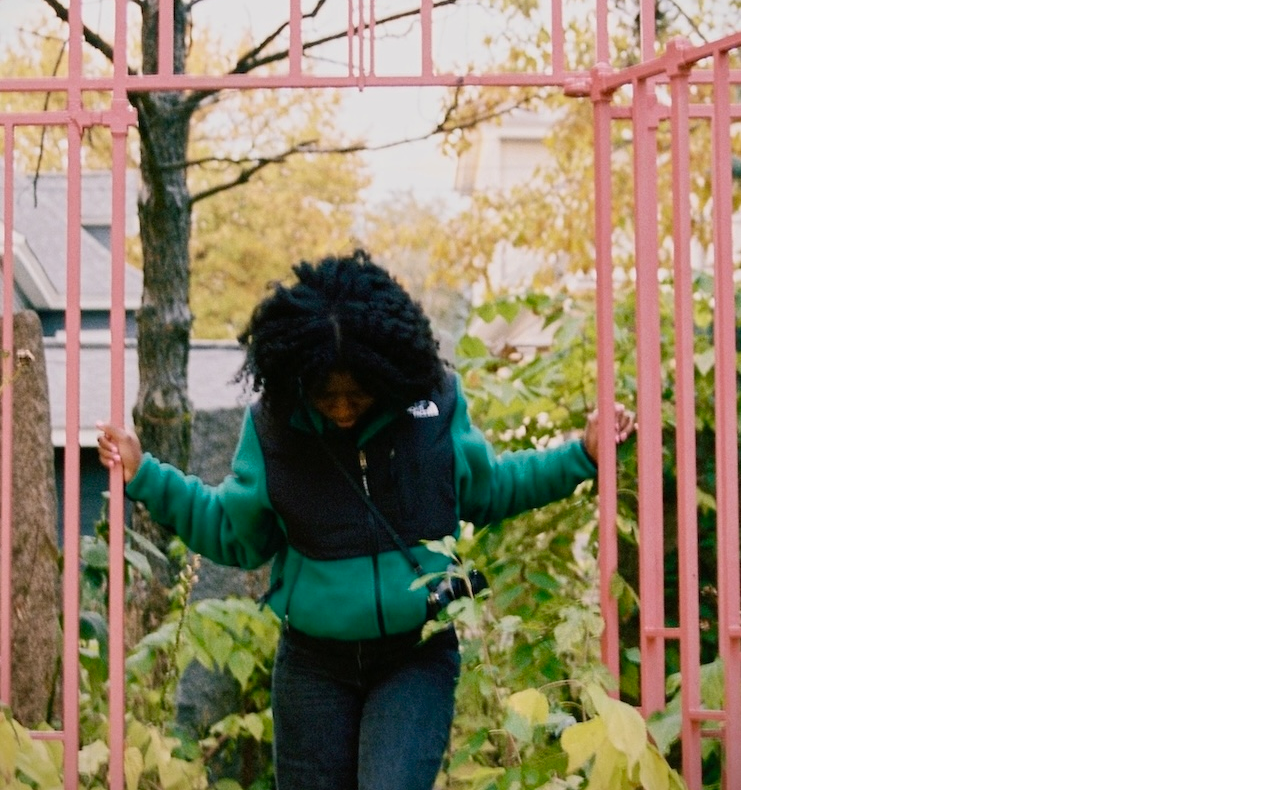
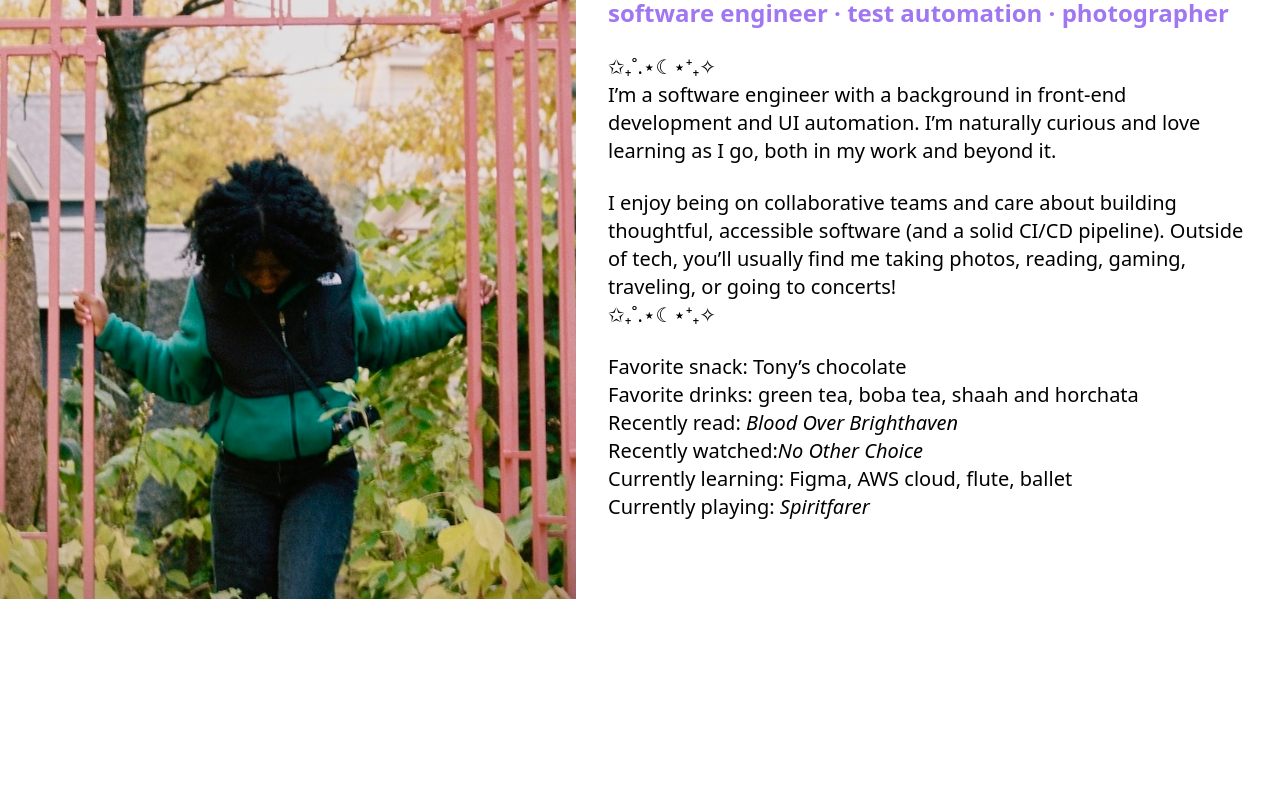
Before and after one commit to cillacodes/pg-portfolio-site, a website: page index.html in a window 1280 px wide. Shown: the part 201-991 px from the top of the page. After the commit the page ends 800 px from the top, so only its background shows below. Drawn offline with Linux system fonts and the light colour scheme.

Commit message:
add custom colors and style

```diff
--- a/index.html
+++ b/index.html
@@ -1,53 +1,72 @@
-<!DOCTYPE html>
+<!doctype html>
 <htmnl>
   <head>
-        <meta charset="UTF-8">
-         <meta name="viewport" content="width=device-width, initial-scale=1.0">
+    <meta charset="UTF-8" />
+    <meta name="viewport" content="width=device-width, initial-scale=1.0" />
     <title>Priscilla G</title>
-         <link rel="icon" type="image/x-icon" href="images/favicon.png">
-         <link rel="stylesheet" href="styles/output.css">
-         <link rel="preconnect" href="https://fonts.googleapis.com">
-        <link rel="preconnect" href="https://fonts.gstatic.com" crossorigin>
-        <link href="https://fonts.googleapis.com/css2?family=Overpass:ital,wght@0,100..900;1,100..900&family=Rubik+Mono+One&family=Rubik:ital,wght@0,800;1,800&display=swap" rel="stylesheet">
+    <link rel="icon" type="image/x-icon" href="images/favicon.png" />
+    <link rel="stylesheet" href="styles/output.css" />
+    <link rel="preconnect" href="https://fonts.googleapis.com" />
+    <link rel="preconnect" href="https://fonts.gstatic.com" crossorigin />
+    <link
+      href="https://fonts.googleapis.com/css2?family=Overpass:ital,wght@0,100..900;1,100..900&family=Rubik+Mono+One&family=Rubik:ital,wght@0,800;1,800&display=swap"
+      rel="stylesheet"
+    />
     <!-- <link rel="stylesheet" href="https://fonts.googleapis.com/css2?family=Overpass:ital,wght@0,100..900;1,100..900&family=Rubik:ital,wght@0,300..900;1,300..900&display=swap"> -->
   </head>
 
-    <body>
-        <section>
-            <img src="images/pg-portrait.jpeg" alt="A portrait of Priscilla in a garden">
+  <body class="min-h-screen">
+    <div class="flex flex-col md:flex-row min-h-screen">
+      <!-- Left side image -->
+      <section class="md:w-[45%] w-full">
+        <img
+          src="images/pg-portrait.jpeg"
+          alt="A portrait of Priscilla in a garden"
+          class="w-full h-full object-cover object-center"
+        />
       </section>
 
-        <section>
-            <div>
-                <h1 class="text-4xl font-black tracking-tight text-purple font-[var(--font-heading)]"> Hello, I'm Priscilla</h1>
+      <!-- Right side content -->
+      <section class="md:w-[55%] w-full p-8 flex flex-col justify-center gap-6">
+        <div class="max-w-2xl font-black font-[var(--font-heading)]">
+          <h3 class="text-gray text-3xl">Hello,</h3>
+          <h1
+            class="text-6xl text-purple"
+          >
+            I'm Priscilla
+          </h1>
         </div>
-            <div class="font-[var(--font-heading)] text-purple">
+        <div class="font-[var(--font-heading)] text-purple text-2xl font-bold">
           <p>software engineer · test automation · photographer</p>
         </div>
-            <div class="font-[var(--font-body)]">
+        <div class="font-[var(--font-body)] text-xl">
+          <span>✩₊˚.⋆☾⋆⁺₊✧</span>
+          <p class="mb-6">
+            I’m a software engineer with a background in front-end development
+            and UI automation. I’m naturally curious and love learning as I go,
+            both in my work and beyond it.
+          </p>
           <p>
-                    I’m a software engineer with a background in front-end development and UI automation.
-                    I’m naturally curious and love learning as I go, both in my work and beyond it.
-                    <br>
-                    I enjoy being on collaborative teams and care about building thoughtful,
-                    accessible software (and a solid CI/CD pipeline).
-                    Outside of tech, you’ll usually find me taking photos, reading, gaming,
-                    traveling, or going to concerts! ✩₊˚.⋆☾⋆⁺₊✧
+            I enjoy being on collaborative teams and care about building
+            thoughtful, accessible software (and a solid CI/CD pipeline).
+            Outside of tech, you’ll usually find me taking photos, reading,
+            gaming, traveling, or going to concerts!
+          </p>
+          <span>✩₊˚.⋆☾⋆⁺₊✧</span>
           </p>
         </div>
 
-            <div class="font-[var(--font-body)]">
+        <div class="font-[var(--font-body)] text-xl">
           <ul>
-                    <li> Favorite snack: Tony’s chocolate </li>
-                    <li> Favorite drinks: green tea, boba tea, shaah and horchata </li>
-                    <li> Recently read: Blood Over Brighthaven </li>
-                    <li> Recently watched: No Other Choice </li>
-                    <li> Currently learning: Figma, AWS cloud, flute, ballet </li>
-                    <li> Currently playing: Spiritfarer </li>
+            <li><span class="font-medium">Favorite snack:</span> Tony’s chocolate</li>
+            <li><span class="font-medium">Favorite drinks:</span> green tea, boba tea, shaah and horchata</li>
+            <li><span class="font-medium">Recently read:</span><i> Blood Over Brighthaven</i></li>
+            <li><span class="font-medium">Recently watched:</span><i>No Other Choice</i></li>
+            <li><span class="font-medium">Currently learning:</span> Figma, AWS cloud, flute, ballet</li>
+            <li><span class="font-medium">Currently playing:</span> <i>Spiritfarer</i></li>
           </ul>
         </div>
-
-            <div></div>
       </section>
+    </div>
   </body>
 </htmnl>
--- a/styles/input.css
+++ b/styles/input.css
@@ -8,4 +8,8 @@
     --font-heading: "Rubik", sans-serif;
     --font-body: "Overpass", sans-serif;
     --color-purple: #A176F1;
+    --color-gray: #9f9fa8;
+    --color-white: #F4F4F5;
+    --color-body: #0A0A0A;
+    --color-bg: #131313;
 }
```
Also changed, not shown: README.md, styles/output.css. Lines whose indentation alone changed are shown as unchanged.
